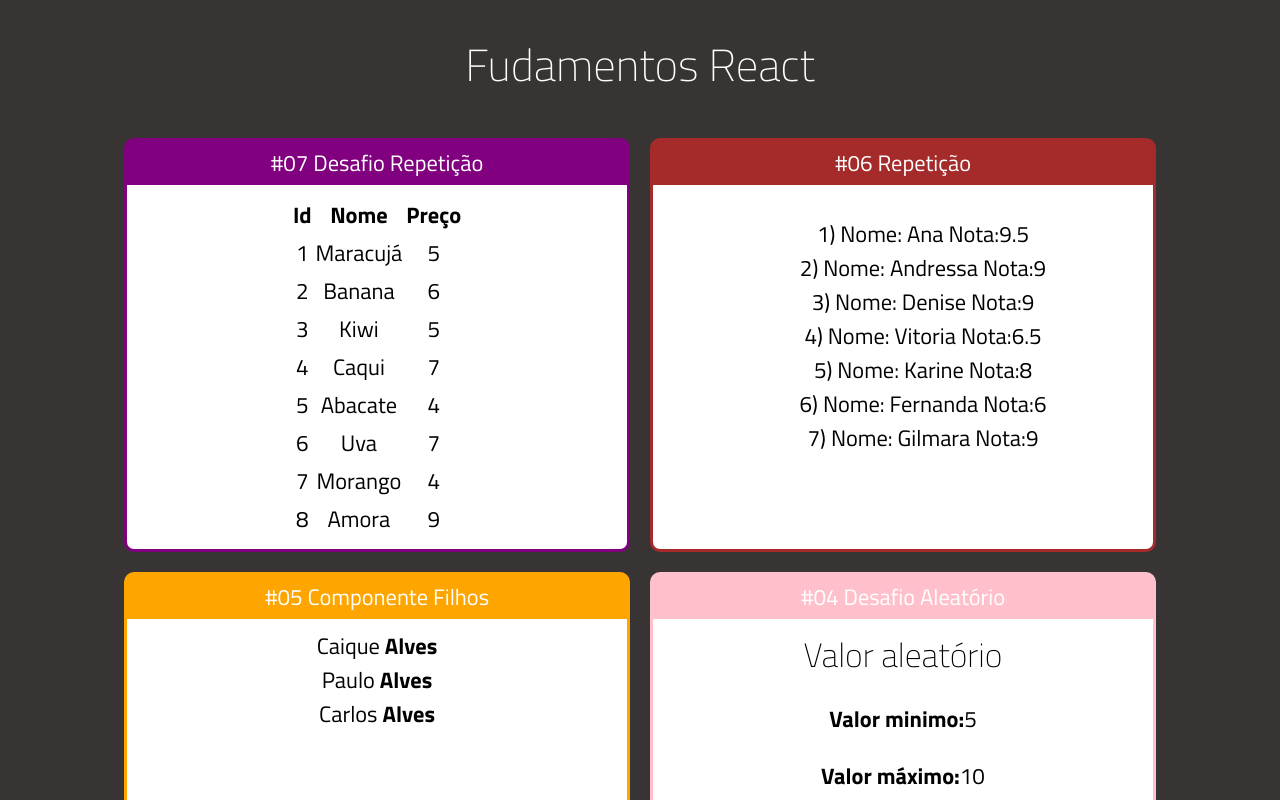
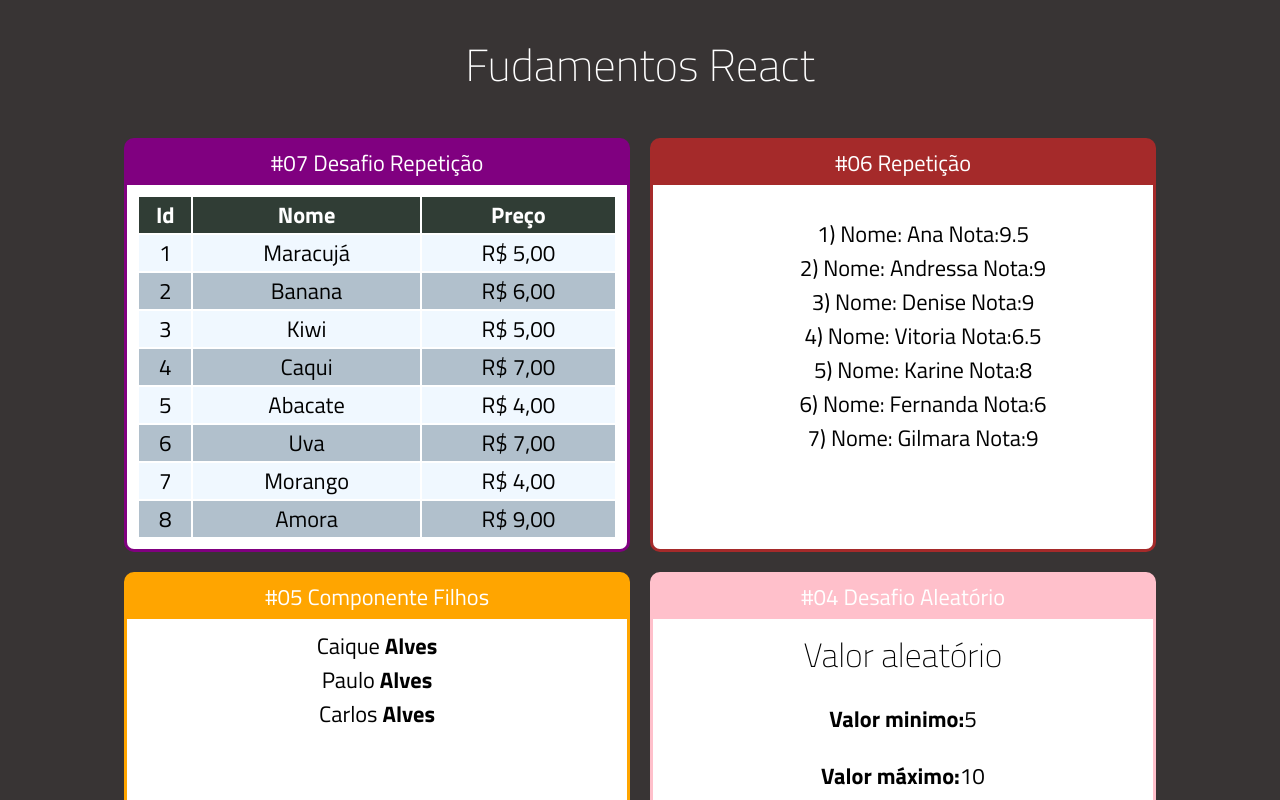
Before and after one commit to caiquewin/LearnReact, a React (Create React App) app: page / in a window 1280 px wide. Shown: the top 800 px of the page. Built offline with nearby package versions, Linux system fonts and the light colour scheme.

Commit message:
adicionando style

```diff
--- /dev/null
+++ b/src/components/repeticao/TabelaProdutos.css
@@ -0,0 +1,14 @@
+
+.TabelaProdutos table {
+    width: 100%;
+}
+.TabelaProdutos th{
+    background-color:  rgb(48, 61, 53);
+    color: white;
+}
+.TabelaProdutos .Par{
+    background-color: aliceblue;
+}
+.TabelaProdutos .Impar{
+    background-color: rgb(177, 192, 204);
+}
--- a/src/components/repeticao/TabelaProdutos.jsx
+++ b/src/components/repeticao/TabelaProdutos.jsx
@@ -1,20 +1,25 @@
 import React from "react";
+
+import "./TabelaProdutos.css";
+
 import TabelaProdutos from "../../data/produtos";
+
 export default (prop) => {
   //retorna uma tabela e listando todos prodtos
   //criar uma tabela para id outra para produto e outra para preco
   const tabelaProdutos = TabelaProdutos.map((produtos, index) => {
     return (
-      <tr key={index}>
+      <tr className={index % 2 == 0 ? "Par" : "Impar"} key={index}>
         <td>{produtos.id}</td>
         <td>{produtos.nome}</td>
-        <td>{produtos.preco}</td>
+        <td>R$ {produtos.preco.toFixed(2).replace(".", ",")}</td>
       </tr>
     );
   });
 
   return (
-    <table style={{ display: "inline" }}>
+    <div className="TabelaProdutos">
+    <table>
       <thead>
         <tr>
           <th>Id</th>
@@ -24,5 +29,6 @@
       </thead>
       <tbody>{tabelaProdutos}</tbody>
     </table>
+    </div>
   );
 };
```
